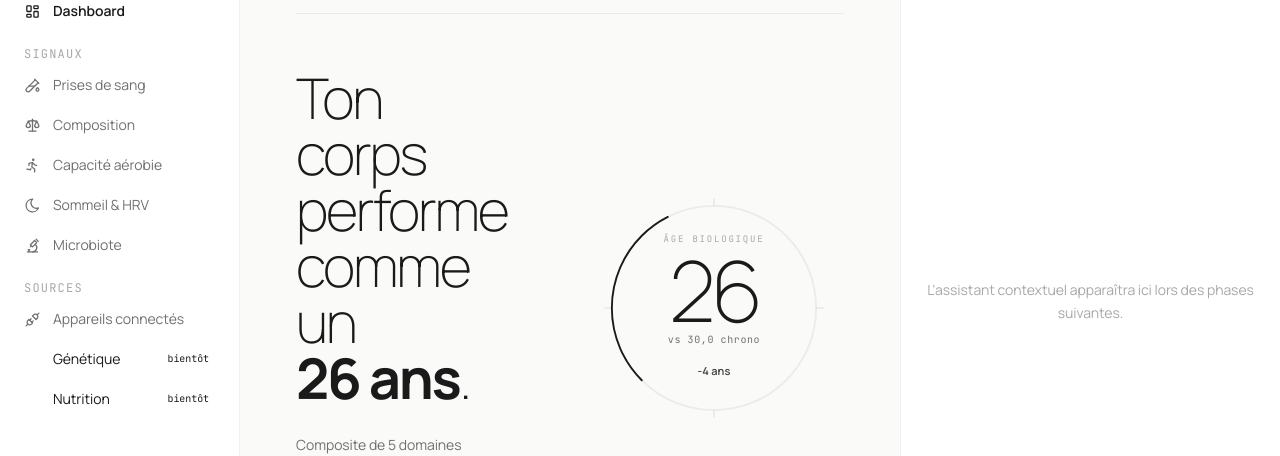
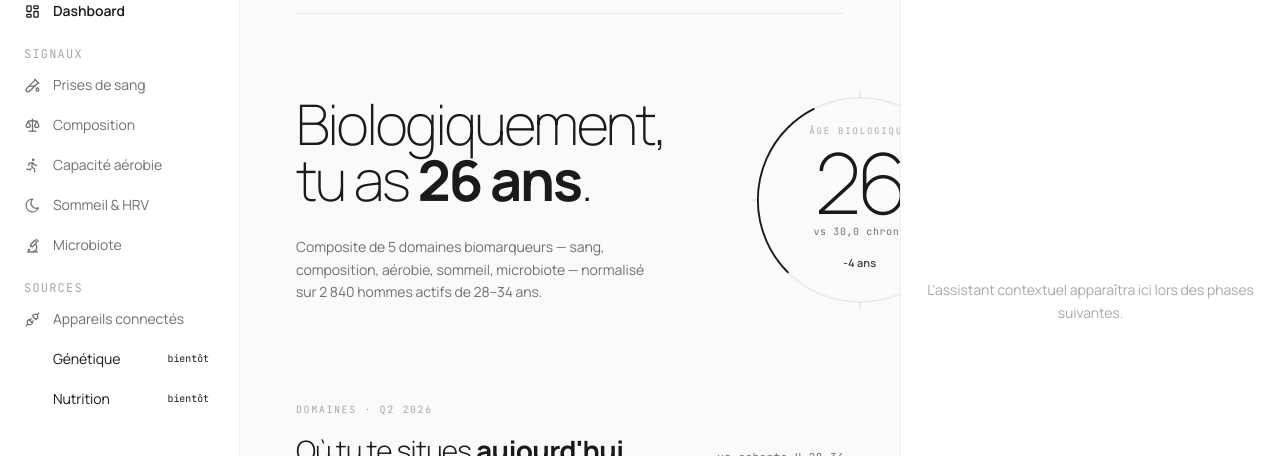
Before and after one commit to guillaume-pgr/baseline, a Next.js app: page /dashboard in a window 1280 px wide. Shown: the part 154-610 px from the top of the page. Built offline with nearby package versions, Linux system fonts and the light colour scheme; no server answers.

Commit message:
MODIF 7: nouveau titre hero — Biologiquement, tu as X ans

```diff
--- a/src/components/home/HeroStatement.tsx
+++ b/src/components/home/HeroStatement.tsx
@@ -25,8 +25,8 @@ export default function HeroStatement({ bioAge }: Props) {
           marginBottom: 28,
           maxWidth: 540,
         }}>
-          Ton corps performe<br />
-          comme un{' '}
+          Biologiquement,<br />
+          tu as{' '}
           <em style={{ fontStyle: 'normal', position: 'relative', whiteSpace: 'nowrap' }}>
             <strong style={{ fontWeight: 700 }}>
               {bioAge.value.toString().replace('.', ',')} ans
```
